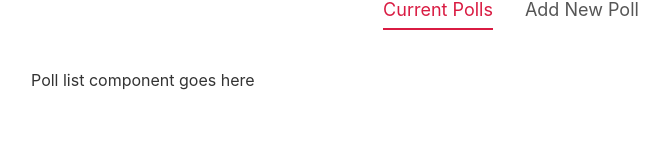
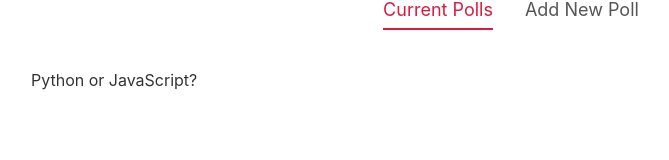
Before and after one commit to Faliell/svelte_poll_ninja, a Svelte app: page / in a window 1280 px wide. Shown: the part 202-362 px from the top of the page, without its empty margins (129-798 px from the left). Built offline with nearby package versions, Linux system fonts and the light colour scheme.

Commit message:
title poll

```diff
--- a/src/App.svelte
+++ b/src/App.svelte
@@ -1,6 +1,7 @@
 <script>
 	import Header from "./components/Header.svelte";
 	import Footer from "./components/Footer.svelte";
+	import PollList from "./components/PollList.svelte";
 	import CreatePollForm from "./components/CreatePollForm.svelte";
 	import Tabs from "./shared/Tabs.svelte";
 
@@ -10,6 +11,26 @@
 	const tabChange = (e) => {
 		activeItem = e.detail;
 	}
+
+	// polls
+
+	let polls = [
+		{
+			id: 1,
+			question: "Python or JavaScript?",
+			answerA: "Python",
+			answerb: "JavaScript",
+			votesA: 9,
+			votesB: 15,
+		},
+	];
+
+	const handleAdd = (e) => {
+		const poll = e.detail;
+		polls = [poll, ...polls];
+		console.log(polls);
+		activeItem = 'Current Polls'
+	}
 </script>
 
 
@@ -18,9 +39,9 @@
 
 	<Tabs {items} {activeItem} on:tabChange={tabChange}/>
 	{#if activeItem === "Current Polls"}
-		<p>Poll list component goes here</p>
+		<PollList {polls}/>
 	{:else if activeItem === "Add New Poll"}
-	<CreatePollForm/>
+	<CreatePollForm on:add={handleAdd}/>
 	{/if}
 
 </main>
--- a/src/components/CreatePollForm.svelte
+++ b/src/components/CreatePollForm.svelte
@@ -1,5 +1,8 @@
 <script>
+    import { createEventDispatcher } from 'svelte';
     import Button from '../shared/Button.svelte';
+
+    let dispatch = createEventDispatcher();
     let fields = { question: "", answerA: "", answerB: ""};
     let errors = { question: "", answerA: "", answerB: ""};
     let valid = false;
@@ -30,7 +33,8 @@
         }
 
         if(valid) {
-            console.log('valid', fields);
+            let poll = {...fields, votesA: 0, votesB: 0, id: Math.random()}
+            dispatch('add', poll);
         }
 
 
--- /dev/null
+++ b/src/components/PollList.svelte
@@ -0,0 +1,18 @@
+<script>
+    export let polls = [];
+
+</script>
+
+<div class="poll-list">
+    {#each polls as poll (poll.id)}
+        <div>{poll.question}</div>
+        {/each}
+</div>
+
+<style>
+    .poll-list{
+    display: grid;
+    grid-template-columns: 1fr 1fr;
+    grid-gap: 20px;
+    }
+</style>
```
